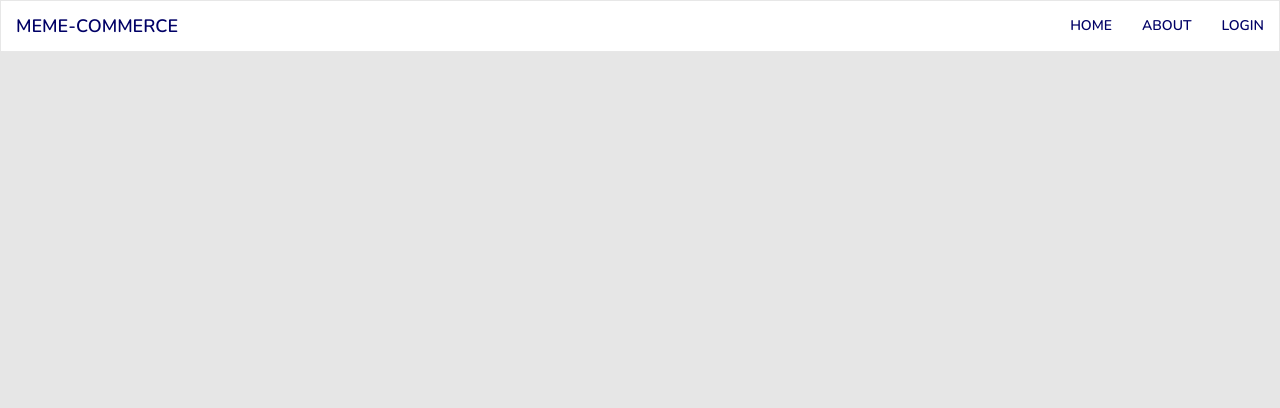
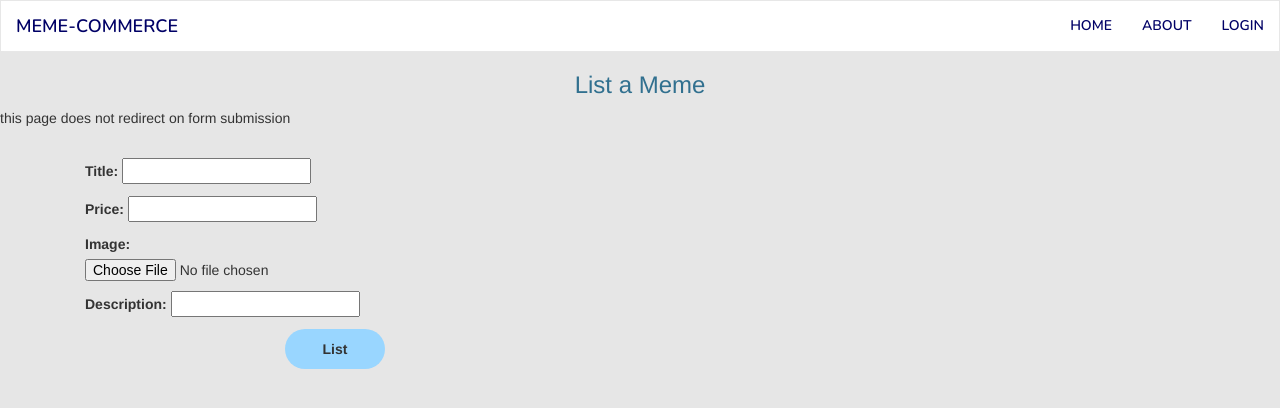
Before and after one commit to zahidk9/meme-commerce, a Django app: page /memecommerce/sellmeme/ in a window 1280 px wide. Shown: the top 408 px of the page. Run offline with Django 3.2, Linux system fonts and the light colour scheme; the visitor is signed in with stand-in values (Sample User, id 1); some libraries are stand-ins or nearby versions.

Commit message:
updated meme form, sellmeme view can now handle creating new meme in db, added quick crap sellmeme template

```diff
--- a/memecommerce/forms.py
+++ b/memecommerce/forms.py
@@ -3,6 +3,11 @@ from django.contrib.auth.models import User
 from memecommerce.models import Meme, UserProfile
 
 class MemeForm(forms.ModelForm):
+    title = forms.CharField(max_length=32)
+    price = forms.DecimalField(decimal_places=2, min_value=0, max_digits=6)
+    image = forms.ImageField()
+    description = forms.CharField(widget=forms.TextInput(), required=False)
+
     class Meta:
         model = Meme
         fields = ('title', 'price', 'image', 'description')
--- a/memecommerce/views.py
+++ b/memecommerce/views.py
@@ -3,7 +3,7 @@ from django.urls import reverse
 from django.views.generic import View, TemplateView
 from memecommerce.models import Meme
 from django.http import HttpResponse, JsonResponse
-from memecommerce.forms import UserForm, UserProfileForm
+from memecommerce.forms import UserForm, UserProfileForm, MemeForm
 from django.contrib.auth import authenticate, login, logout
 from django.contrib.auth.decorators import login_required
 # Create your views here.
@@ -60,9 +60,17 @@ def buyMeme(request, meme_slug):
 
 @login_required
 def sellMeme(request):
-    context_dict = {}
-    response = render(request, 'memecommerce/sellMeme.html', context=context_dict)
-    return response
+    if request.method == 'POST':
+        meme_form = MemeForm(request.POST, request.FILES)
+
+        if meme_form.is_valid():
+            meme = meme_form.save()
+        else:
+            print(meme_form.errors)
+    else:
+        meme_form = MemeForm()
+    context_dict = {'meme_form': meme_form}
+    return render(request, 'memecommerce/sellMeme.html', context=context_dict)
 
 
 # account-related views
--- a/templates/memecommerce/sellMeme.html
+++ b/templates/memecommerce/sellMeme.html
@@ -1 +1,33 @@
-{% extends 'memecommerce/base.html' %}
+{% extends "memecommerce/base.html" %}
+{% load static %}
+
+{% block title_block %}
+	Sell Meme
+{% endblock %}
+
+{% block body_block %}
+{% if user.is_authenticated %}
+    <form id="meme_form" method="post" action="{% url 'memecommerce:sellMeme' %}" enctype="multipart/form-data">
+	{% csrf_token %}
+	<h3 class="text-center text-info">List a Meme</h3>
+        this page does not redirect on form submission
+	<div class="container">
+        <div id="login-row" class="row justify-content-center align-items-center">
+            <div id="login-column" class="col-md-6">
+                <div id="login-box" class="col-md-12">
+					<div class = "loginboxes">
+						<!-- Display each form -->
+						{{ meme_form.as_p }}
+						<div class="form-group">
+							<input style="margin-left:200px" type="submit" name="submit" class="button" value="List">
+						</div>
+					</div>
+				</div>
+			</div>
+		</div>
+	</div>
+</form>
+{% else %}
+	<a href="{% url 'memecommerce:home' %}">Return to homepage.</a><br/>
+{% endif %}
+{% endblock %}
```
